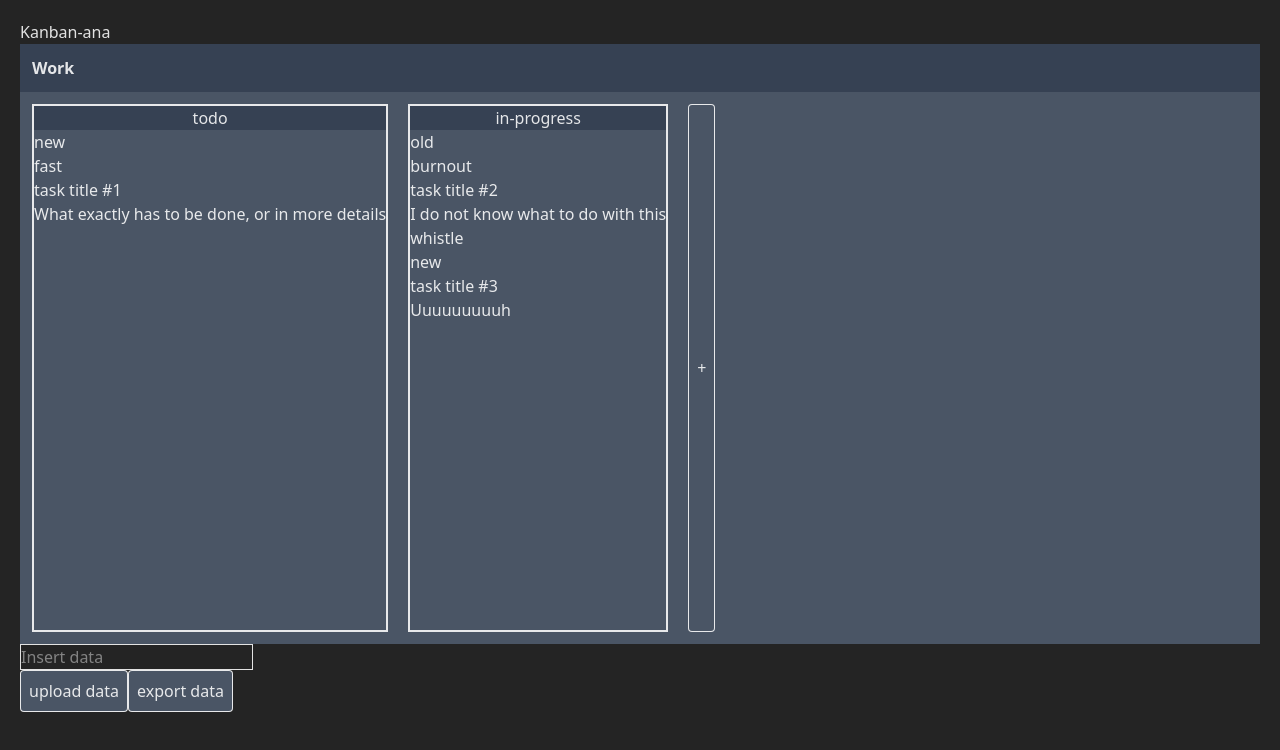
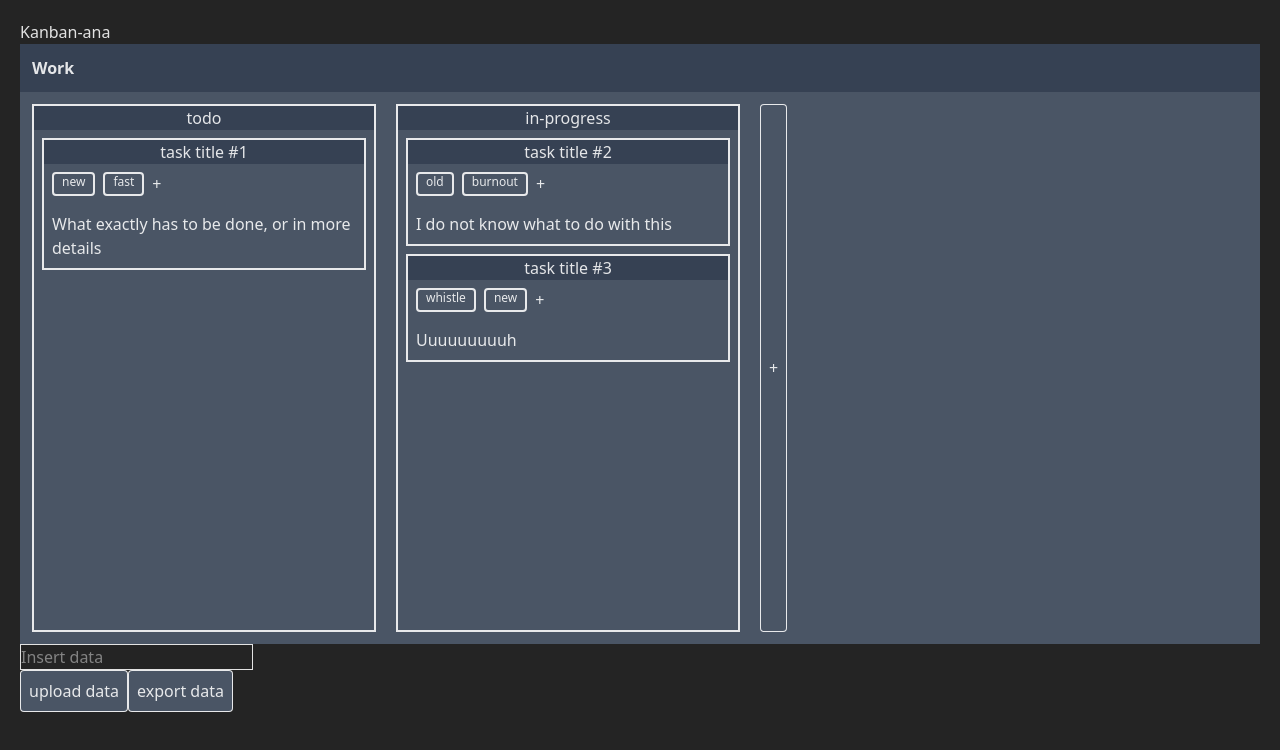
Before and after one commit to Ado-go/kanban, a React (Vite) app: page / in a window 1280 px wide. Shown: the top 750 px of the page. Built offline with nearby package versions, Linux system fonts and the light colour scheme.

Commit message:
feat: style card

```diff
--- a/src/components/Card.tsx
+++ b/src/components/Card.tsx
@@ -6,14 +6,17 @@ type CardProps = {
 
 export default function Card({ title, description, badges }: CardProps) {
   return (
-    <div>
-      <div>
+    <div className="m-2 border-2">
+      <h1 className="text-center bg-gray-700">{title}</h1>
+      <div className="p-2 flex gap-2">
         {badges.map((badge) => (
-          <div key={badge}>{badge}</div>
+          <div className="border-2 rounded pl-2 pr-2" key={badge}>
+            <p className="text-xs">{badge}</p>
+          </div>
         ))}
+        <div className="cursor-pointer select-none">+</div>
       </div>
-      <h1>{title}</h1>
-      <p>{description}</p>
+      <p className="p-2 w-80">{description}</p>
     </div>
   );
 }
```
